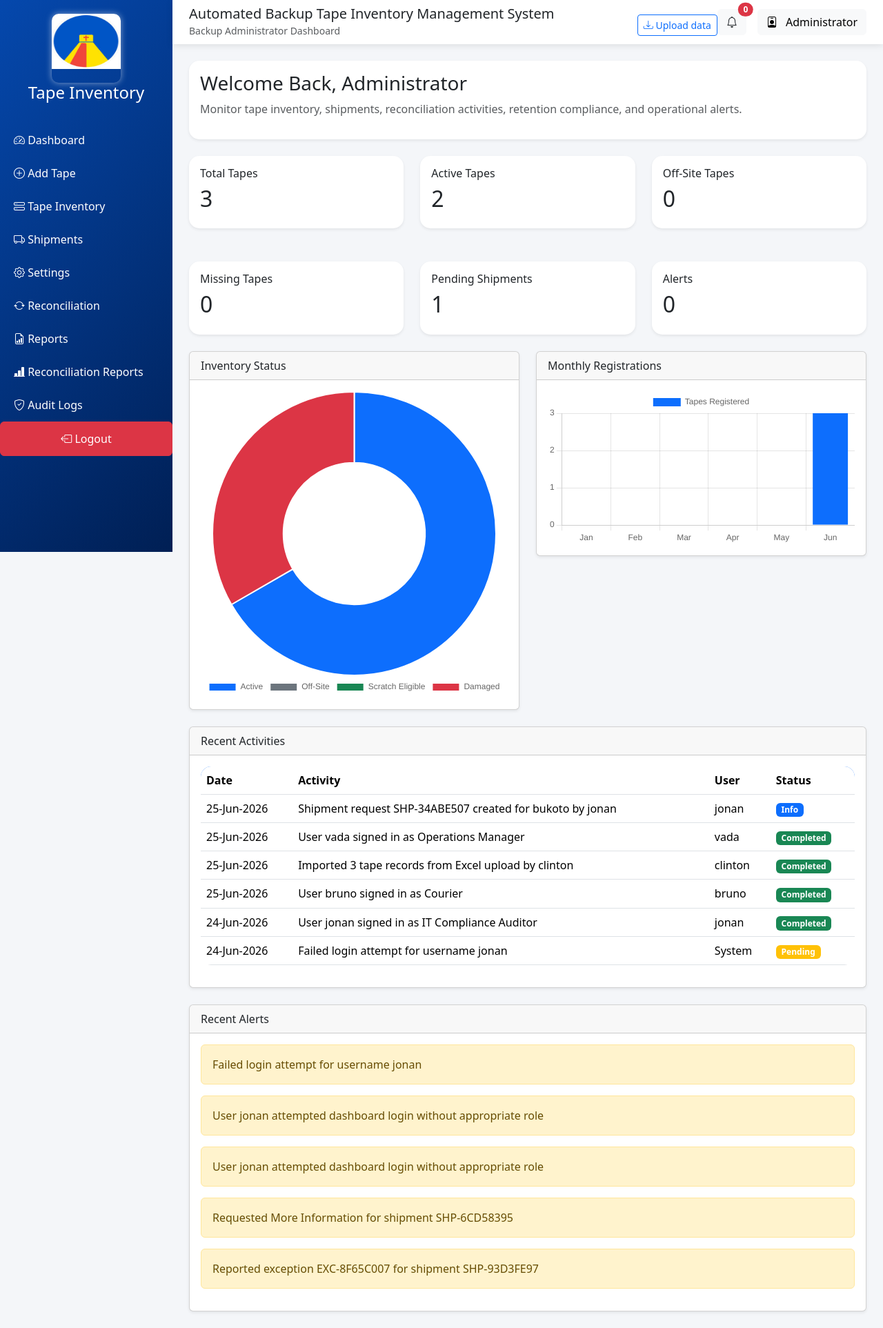
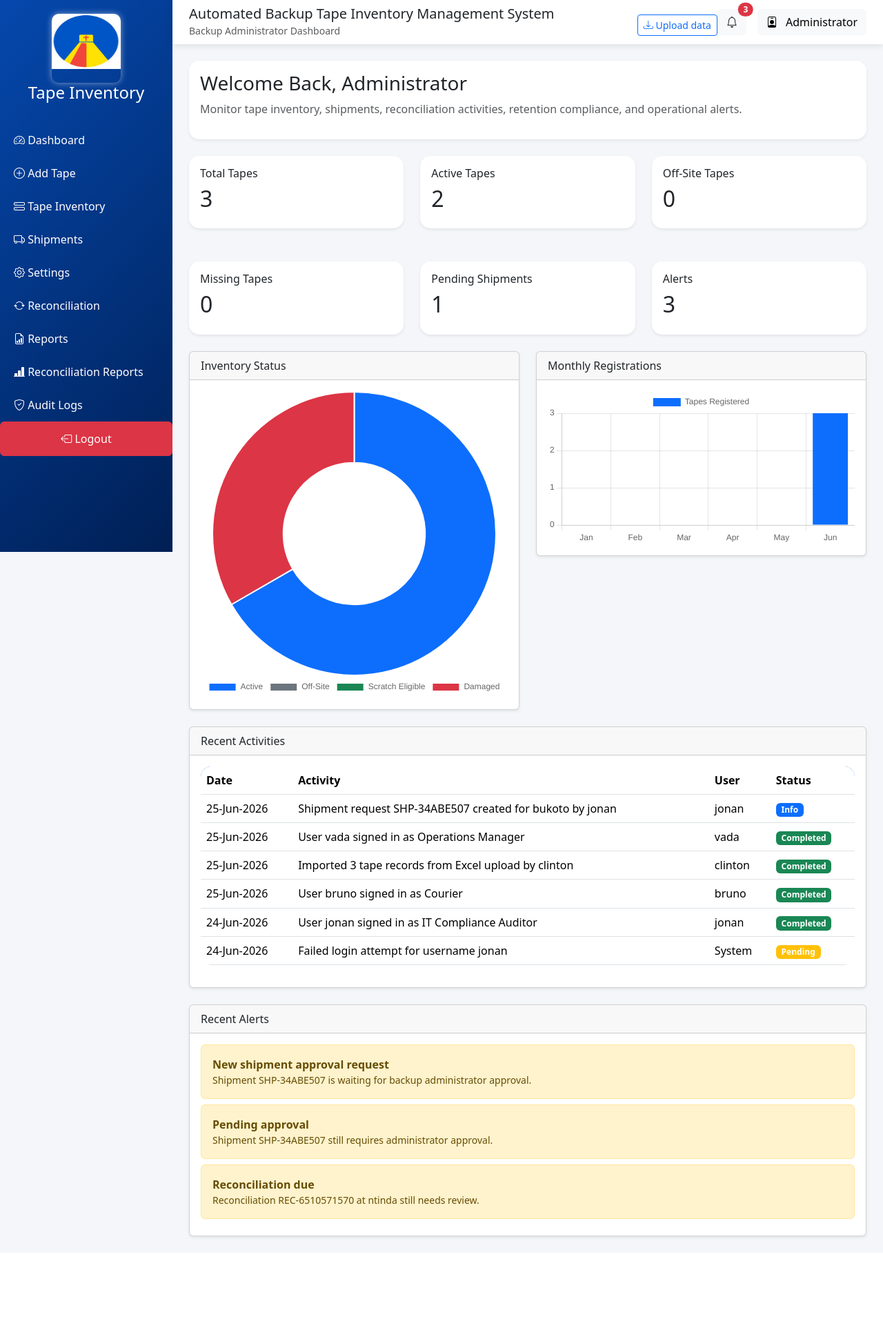
Before and after one commit to amazing955/cente, a Django app: page /backup-dashboard/ in a window 1280 px wide. Shown: the whole page at 69% size. After the commit the page ends 1797 px from the top, so only its background shows below. Run offline with Django 5.2, Linux system fonts and the light colour scheme; a user stored in the database is signed in; data comes from the database, SQL or seed files in the repository; both versions use the stored data as it was after the commit; data that the repository does not hold is empty; some libraries are stand-ins or nearby versions.

Commit message:
notifications linking to their aim

```diff
--- a/auto_backup_inventory/inventory/templates/backup_dashboard.html
+++ b/auto_backup_inventory/inventory/templates/backup_dashboard.html
@@ -368,13 +368,12 @@ footer{
     <div class="card-body">
         {% if recent_alerts %}
             {% for alert in recent_alerts %}
-                {% if alert.severity == 'error' %}
-                    <div class="alert alert-danger">
-                {% else %}
-                    <div class="alert alert-warning">
-                {% endif %}
-                        {{ alert.action|default:alert.name }}
-                    </div>
+                <a href="{{ alert.url|default:'#!'|safe }}" class="text-decoration-none">
+                    <div class="alert {% if alert.severity == 'error' %}alert-danger{% else %}alert-warning{% endif %} mb-2">
+                        <div class="fw-semibold">{{ alert.title|default:alert.message }}</div>
+                        <div class="small">{{ alert.message }}</div>
+                    </div>
+                </a>
             {% endfor %}
         {% else %}
             <div class="alert alert-secondary">
@@ -2112,13 +2111,12 @@ footer{
 
         {% if recent_alerts %}
             {% for alert in recent_alerts %}
-                {% if alert.severity == 'error' %}
-                    <div class="alert alert-danger">
-                {% else %}
-                    <div class="alert alert-warning">
-                {% endif %}
-                        {{ alert.action|default:alert.name }}
-                    </div>
+                <a href="{{ alert.url|default:'#!'|safe }}" class="text-decoration-none">
+                    <div class="alert {% if alert.severity == 'error' %}alert-danger{% else %}alert-warning{% endif %} mb-2">
+                        <div class="fw-semibold">{{ alert.title|default:alert.message }}</div>
+                        <div class="small">{{ alert.message }}</div>
+                    </div>
+                </a>
             {% endfor %}
         {% else %}
             <div class="alert alert-secondary">
--- a/auto_backup_inventory/inventory/views.py
+++ b/auto_backup_inventory/inventory/views.py
@@ -1712,7 +1712,8 @@ def dashboard(request):
     archived_tapes = tapes.filter(status="Retained").count()
     retention_due = tapes.filter(retention_end_date__lte=timezone.localdate()).count()
     pending_shipments = shipments.filter(status__iexact="Pending").count()
-    alert_count = AuditLog.objects.filter(severity__in=["warning", "error"]).count()
+    notification_items = _build_admin_notification_items()
+    alert_count = len(notification_items)
 
     dashboard_tabs = get_dashboard_tabs(request.user, ADMIN_FEATURE_TABS)
 
@@ -1748,8 +1749,94 @@ def dashboard(request):
     return render(request, "dashboard.html", context)
 
 
-@user_passes_test(lambda u: u.is_superuser or is_backup_administrator(u), login_url='signin')
-@login_required(login_url='signin')
+def _build_admin_notification_items():
+    def to_sortable_timestamp(value):
+        if isinstance(value, datetime):
+            if timezone.is_aware(value):
+                return value
+            return timezone.make_aware(value, timezone.get_current_timezone())
+        if isinstance(value, date):
+            return timezone.make_aware(datetime.combine(value, datetime.min.time()), timezone.get_current_timezone())
+        return timezone.now()
+
+    notifications = []
+    today = timezone.localdate()
+
+    pending_shipments = Shipment.objects.filter(status__iexact='Pending').order_by('-shipment_date')
+    for shipment in pending_shipments[:3]:
+        notifications.append({
+            'id': f'shipment-{shipment.id}',
+            'title': 'New shipment approval request',
+            'message': f"Shipment {shipment.shipment_id} is waiting for backup administrator approval.",
+            'url': f"{reverse('backup-dashboard')}?show_shipments=1&edit_shipment_pk={shipment.id}",
+            'timestamp': shipment.shipment_date or timezone.now(),
+            'severity': 'warning',
+            'category': 'shipment',
+        })
+
+    pending_tape_requests = TapeRequest.objects.select_related('tape').filter(status='Pending').order_by('-request_date')
+    for request_item in pending_tape_requests[:3]:
+        notifications.append({
+            'id': f'tape-request-{request_item.id}',
+            'title': 'New tape request',
+            'message': f"{request_item.requested_by.username} requested tape {request_item.tape.volser} for {request_item.destination_location or 'approval'}.",
+            'url': f"{reverse('backup-dashboard')}?show_shipments=1",
+            'timestamp': request_item.request_date or timezone.now(),
+            'severity': 'warning',
+            'category': 'tape',
+        })
+
+    due_reconciliations = Reconciliation.objects.filter(status__in=['Open', 'In Progress']).order_by('-created_at')
+    for reconciliation in due_reconciliations[:3]:
+        notifications.append({
+            'id': f'reconciliation-{reconciliation.id}',
+            'title': 'Reconciliation due',
+            'message': f"Reconciliation {reconciliation.reconciliation_id} at {reconciliation.location} still needs review.",
+            'url': f"{reverse('backup-dashboard')}?show_reconciliation=1&reconciliation_pk={reconciliation.id}",
+            'timestamp': reconciliation.created_at or timezone.now(),
+            'severity': 'warning',
+            'category': 'reconciliation',
+        })
+
+    outdated_retention = Tape.objects.filter(retention_end_date__lt=today).order_by('retention_end_date')
+    for tape in outdated_retention[:3]:
+        notifications.append({
+            'id': f'retention-{tape.id}',
+            'title': 'Retention date is outdated',
+            'message': f"Tape {tape.volser} has an expired retention date of {tape.retention_end_date}.",
+            'url': f"{reverse('backup-dashboard')}?show_tape_inventory=1",
+            'timestamp': tape.date_registered or timezone.now(),
+            'severity': 'warning',
+            'category': 'retention',
+        })
+
+    approval_items = list(pending_shipments[:1]) + list(pending_tape_requests[:1])
+    for item in approval_items:
+        if isinstance(item, Shipment):
+            notifications.append({
+                'id': f'approval-{item.id}',
+                'title': 'Pending approval',
+                'message': f"Shipment {item.shipment_id} still requires administrator approval.",
+                'url': f"{reverse('backup-dashboard')}?show_shipments=1&edit_shipment_pk={item.id}",
+                'timestamp': item.shipment_date or timezone.now(),
+                'severity': 'warning',
+                'category': 'approval',
+            })
+        else:
+            notifications.append({
+                'id': f'approval-{item.id}',
+                'title': 'Pending approval',
+                'message': f"Tape request {item.tape.volser} is waiting for approval.",
+                'url': f"{reverse('backup-dashboard')}?show_shipments=1",
+                'timestamp': item.request_date or timezone.now(),
+                'severity': 'warning',
+                'category': 'approval',
+            })
+
+    notifications.sort(key=lambda item: to_sortable_timestamp(item['timestamp']), reverse=True)
+    return notifications[:10]
+
+
 def backup_dashboard(request):
     tape_form = AddTapeForm(request.POST or None)
     tape_action_form = None
@@ -2240,9 +2327,11 @@ def backup_dashboard(request):
         reconciliation.total_issues = reconciliation.results.count()
         reconciliation.open_issues = reconciliation.results.filter(resolution_status__in=['Open', 'Under Investigation']).count()
     reconciliation_results = selected_reconciliation.results.order_by('-updated_at') if selected_reconciliation else ReconciliationResult.objects.none()
-    recent_activities = AuditLog.objects.order_by('-timestamp')[:6]
-    recent_alerts = AuditLog.objects.filter(severity__in=['warning', 'error']).order_by('-timestamp')[:5]
-    audit_logs = AuditLog.objects.order_by('-timestamp')
+    notification_items = _build_admin_notification_items()
+    audit_log_queryset = AuditLog.objects.order_by('-timestamp').exclude(name__iexact='Generic Alert').exclude(action__icontains='should not appear')
+    recent_activities = audit_log_queryset[:6]
+    recent_alerts = notification_items[:5]
+    audit_logs = audit_log_queryset
 
     inventory_report_tapes = []
     shipment_report_rows = []
@@ -2697,10 +2786,11 @@ def backup_dashboard(request):
         'archived_tapes': archived_tapes,
         'retention_due': retention_due,
         'pending_shipments': shipments.filter(status__iexact='Pending').count(),
-        'alert_count': AuditLog.objects.filter(severity__in=['warning', 'error'], is_read=False).count(),
+        'alert_count': len(notification_items),
         'shipments': shipments,
         'pending_users': pending_users,
         'pending_user_count': pending_users.count(),
+        'notification_items': notification_items,
         'recent_activities': recent_activities,
         'recent_alerts': recent_alerts,
         'audit_logs': audit_logs,
@@ -2787,75 +2877,15 @@ def operations_dashboard(request):
     reconciliation_results = ReconciliationResult.objects.order_by('-created_at')
     audit_logs = AuditLog.objects.order_by('-timestamp')[:12]
 
-    notification_filter = (
-        Q(name__in=[
-            'Shipment Request Submitted',
-            'Tape Request Submitted',
-            'Shipment Approval Decision',
-            'Tape Request Approved',
-            'Reconciliation Created',
-            'Reconciliation Result Added',
-            'Reconciliation Report Sent',
-        ]) |
-        Q(name__icontains='Approval') |
-        Q(name__icontains='Reconciliation') |
-        Q(name__icontains='Retention') |
-        Q(action__icontains='reconciliation') |
-        Q(action__icontains='retention') |
-        Q(action__icontains='approval') |
-        Q(action__icontains='tape request') |
-        Q(action__icontains='shipment request') |
-        Q(message__icontains='reconciliation') |
-        Q(message__icontains='retention') |
-        Q(message__icontains='approval') |
-        Q(message__icontains='tape request') |
-        Q(message__icontains='shipment request')
-    )
-
-    unread_alert_count = AuditLog.objects.filter(notification_filter, is_read=False).count()
-    notification_qs = AuditLog.objects.filter(notification_filter).order_by('-timestamp')[:10]
-    notification_items = []
-    for item in notification_qs:
-        target_url = None
-        target_panel = None
-        target_label = 'View'
-        action_text = (item.action or '').lower()
-        message_text = (item.message or '').lower()
-        name_text = (item.name or '')
-
-        if 'shipment request' in action_text or 'shipment request' in message_text or 'Shipment Request' in name_text:
-            target_url = reverse('shipment-approvals')
-            target_panel = '#shipment_approvals'
-            target_label = 'Review shipment request'
-        elif 'tape request' in action_text or 'tape request' in message_text or 'Tape Request' in name_text:
-            target_url = reverse('shipment-approvals')
-            target_panel = '#shipment_approvals'
-            target_label = 'Review tape request'
-        elif 'reconciliation' in action_text or 'reconciliation' in message_text or 'Reconciliation' in name_text:
-            target_panel = '#reconciliation_review'
-            target_label = 'Review reconciliation'
-        elif 'retention' in action_text or 'retention' in message_text or 'Retention' in name_text:
-            target_panel = '#compliance_monitoring'
-            target_label = 'Review retention'
-        elif 'approval' in action_text or 'approval' in message_text or 'Approval' in name_text:
-            target_url = reverse('shipment-approvals')
-            target_panel = '#shipment_approvals'
-            target_label = 'Review approval'
-
-        notification_items.append({
-            'notification': item,
-            'target_url': target_url,
-            'target_panel': target_panel,
-            'target_label': target_label,
-        })
-
+    unread_alert_count = AuditLog.objects.filter(severity__in=['warning', 'error'], is_read=False).count()
+    notification_items = AuditLog.objects.filter(severity__in=['warning', 'error']).order_by('-timestamp')[:10]
     show_profile_panel = False
     profile_edit_mode = False
     show_notifications_panel = False
     profile_form = UserProfileForm(instance=request.user)
 
     if request.method == 'GET' and request.GET.get('mark_notifications_read') == '1':
-        AuditLog.objects.filter(notification_filter, is_read=False).update(is_read=True, read_at=timezone.now())
+        AuditLog.objects.filter(severity__in=['warning', 'error'], is_read=False).update(is_read=True, read_at=timezone.now())
         unread_alert_count = 0
 
     tape_request_form = TapeRequestForm(request.POST or None)
```
Also changed, not shown: auto_backup_inventory/inventory/templates/operations_dashboard.html (+5 -13 lines), auto_backup_inventory/inventory/tests.py (+60 -1 lines), auto_backup_inventory/db.sqlite3.
